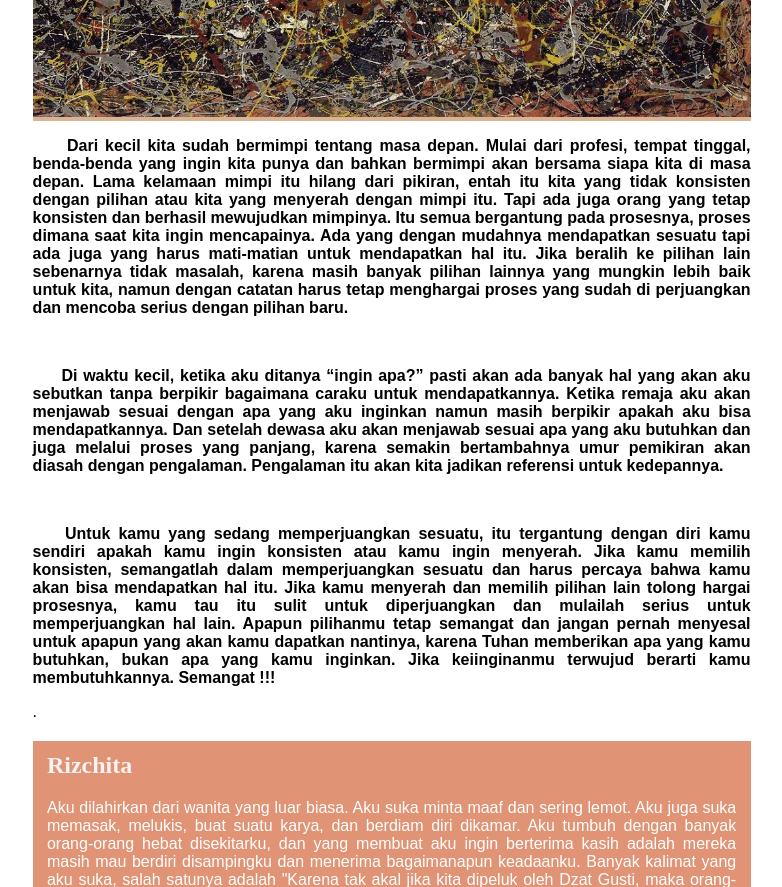
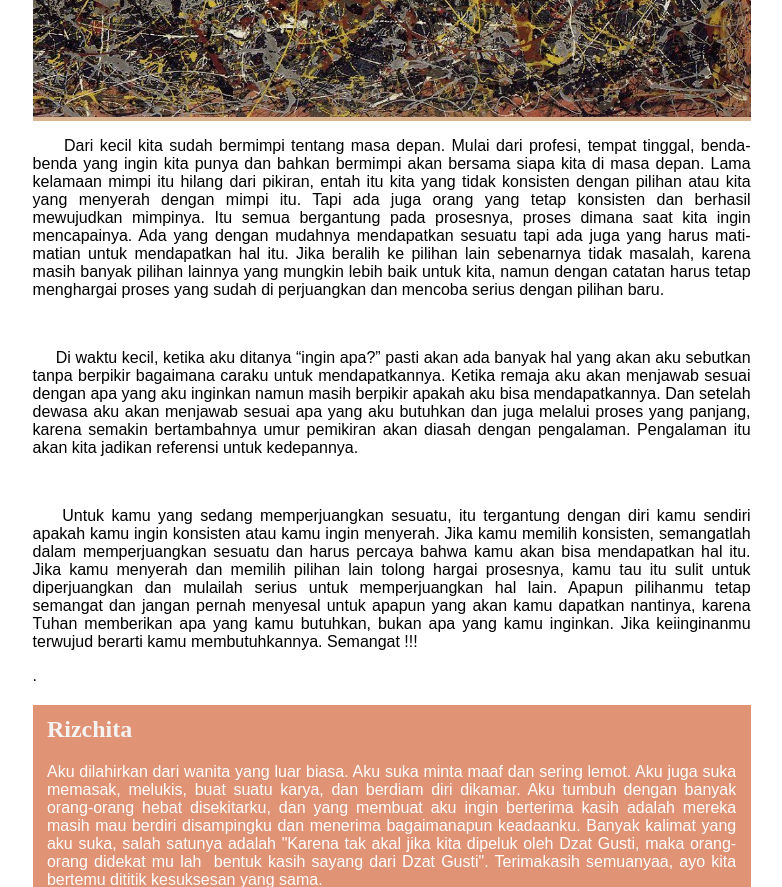
Before and after one commit to MaulitaRizchita/MaulitaRizchita.github.io, a plain HTML site: page index.html in a window 1280 px wide. Shown: the part 520-1407 px from the top of the page, without its empty margins (122-904 px from the left). Drawn offline with Linux system fonts and the light colour scheme.

Commit message:
Update index.html

```diff
--- a/index.html
+++ b/index.html
@@ -36,11 +36,11 @@
         <!-- Tagline -->
         <strong> Ayo berjuang bersama!&nbsp;</strong>&nbsp;</h3>
       <div id="bannerImage"><img src="number5.jpg" alt=""/></div>
-      <p> &nbsp; &nbsp; &nbsp;<strong>Dari kecil kita sudah bermimpi tentang masa depan. Mulai dari profesi, tempat tinggal, benda-benda yang ingin kita punya dan bahkan bermimpi akan bersama siapa kita di masa  depan. Lama kelamaan mimpi itu hilang dari pikiran, entah itu kita yang tidak konsisten dengan pilihan atau kita yang menyerah dengan mimpi itu. Tapi ada juga orang yang tetap konsisten dan berhasil mewujudkan mimpinya. Itu semua bergantung pada prosesnya, proses dimana saat kita ingin mencapainya. Ada yang dengan mudahnya mendapatkan sesuatu tapi ada juga yang harus mati-matian untuk mendapatkan hal itu. Jika beralih ke pilihan lain sebenarnya tidak masalah, karena masih banyak pilihan lainnya yang mungkin lebih baik untuk kita, namun dengan catatan harus tetap menghargai proses yang sudah di perjuangkan dan mencoba serius dengan pilihan baru.</strong></p>
+      <p> &nbsp; &nbsp; &nbsp;Dari kecil kita sudah bermimpi tentang masa depan. Mulai dari profesi, tempat tinggal, benda-benda yang ingin kita punya dan bahkan bermimpi akan bersama siapa kita di masa  depan. Lama kelamaan mimpi itu hilang dari pikiran, entah itu kita yang tidak konsisten dengan pilihan atau kita yang menyerah dengan mimpi itu. Tapi ada juga orang yang tetap konsisten dan berhasil mewujudkan mimpinya. Itu semua bergantung pada prosesnya, proses dimana saat kita ingin mencapainya. Ada yang dengan mudahnya mendapatkan sesuatu tapi ada juga yang harus mati-matian untuk mendapatkan hal itu. Jika beralih ke pilihan lain sebenarnya tidak masalah, karena masih banyak pilihan lainnya yang mungkin lebih baik untuk kita, namun dengan catatan harus tetap menghargai proses yang sudah di perjuangkan dan mencoba serius dengan pilihan baru.</p>
       <p>&nbsp;&nbsp;</p>
-      <p> &nbsp; &nbsp;<strong> &nbsp;Di waktu kecil, ketika aku ditanya “ingin apa?” pasti akan ada banyak hal yang akan aku sebutkan tanpa berpikir bagaimana caraku untuk mendapatkannya. Ketika remaja aku akan menjawab sesuai dengan apa yang aku inginkan namun masih berpikir apakah aku bisa mendapatkannya. Dan setelah dewasa aku akan menjawab sesuai apa yang aku butuhkan dan juga melalui proses yang panjang, karena semakin bertambahnya umur pemikiran akan diasah dengan pengalaman. Pengalaman itu akan kita jadikan referensi untuk kedepannya.</strong></p>
+      <p> &nbsp; &nbsp; &nbsp;Di waktu kecil, ketika aku ditanya “ingin apa?” pasti akan ada banyak hal yang akan aku sebutkan tanpa berpikir bagaimana caraku untuk mendapatkannya. Ketika remaja aku akan menjawab sesuai dengan apa yang aku inginkan namun masih berpikir apakah aku bisa mendapatkannya. Dan setelah dewasa aku akan menjawab sesuai apa yang aku butuhkan dan juga melalui proses yang panjang, karena semakin bertambahnya umur pemikiran akan diasah dengan pengalaman. Pengalaman itu akan kita jadikan referensi untuk kedepannya.</p>
 <p>&nbsp;</p>
-      <p>&nbsp; &nbsp;&nbsp;<strong>Untuk kamu yang sedang memperjuangkan sesuatu, itu tergantung dengan diri kamu sendiri apakah kamu ingin konsisten atau kamu ingin menyerah. Jika kamu memilih konsisten, semangatlah dalam memperjuangkan sesuatu dan harus percaya bahwa kamu akan bisa mendapatkan hal itu. Jika kamu menyerah dan memilih pilihan lain tolong hargai prosesnya, kamu tau itu sulit untuk diperjuangkan dan mulailah serius untuk memperjuangkan hal lain. Apapun pilihanmu tetap semangat dan jangan pernah menyesal untuk apapun yang akan kamu dapatkan nantinya, karena Tuhan memberikan apa yang kamu butuhkan, bukan apa yang kamu inginkan. Jika keiinginanmu terwujud berarti kamu membutuhkannya. Semangat !!!</strong></p>
+      <p>&nbsp; &nbsp;&nbsp;Untuk kamu yang sedang memperjuangkan sesuatu, itu tergantung dengan diri kamu sendiri apakah kamu ingin konsisten atau kamu ingin menyerah. Jika kamu memilih konsisten, semangatlah dalam memperjuangkan sesuatu dan harus percaya bahwa kamu akan bisa mendapatkan hal itu. Jika kamu menyerah dan memilih pilihan lain tolong hargai prosesnya, kamu tau itu sulit untuk diperjuangkan dan mulailah serius untuk memperjuangkan hal lain. Apapun pilihanmu tetap semangat dan jangan pernah menyesal untuk apapun yang akan kamu dapatkan nantinya, karena Tuhan memberikan apa yang kamu butuhkan, bukan apa yang kamu inginkan. Jika keiinginanmu terwujud berarti kamu membutuhkannya. Semangat !!!</p>
 <p>. </p>
       <aside id="authorInfo">
         <!-- The author information is contained here -->
```
